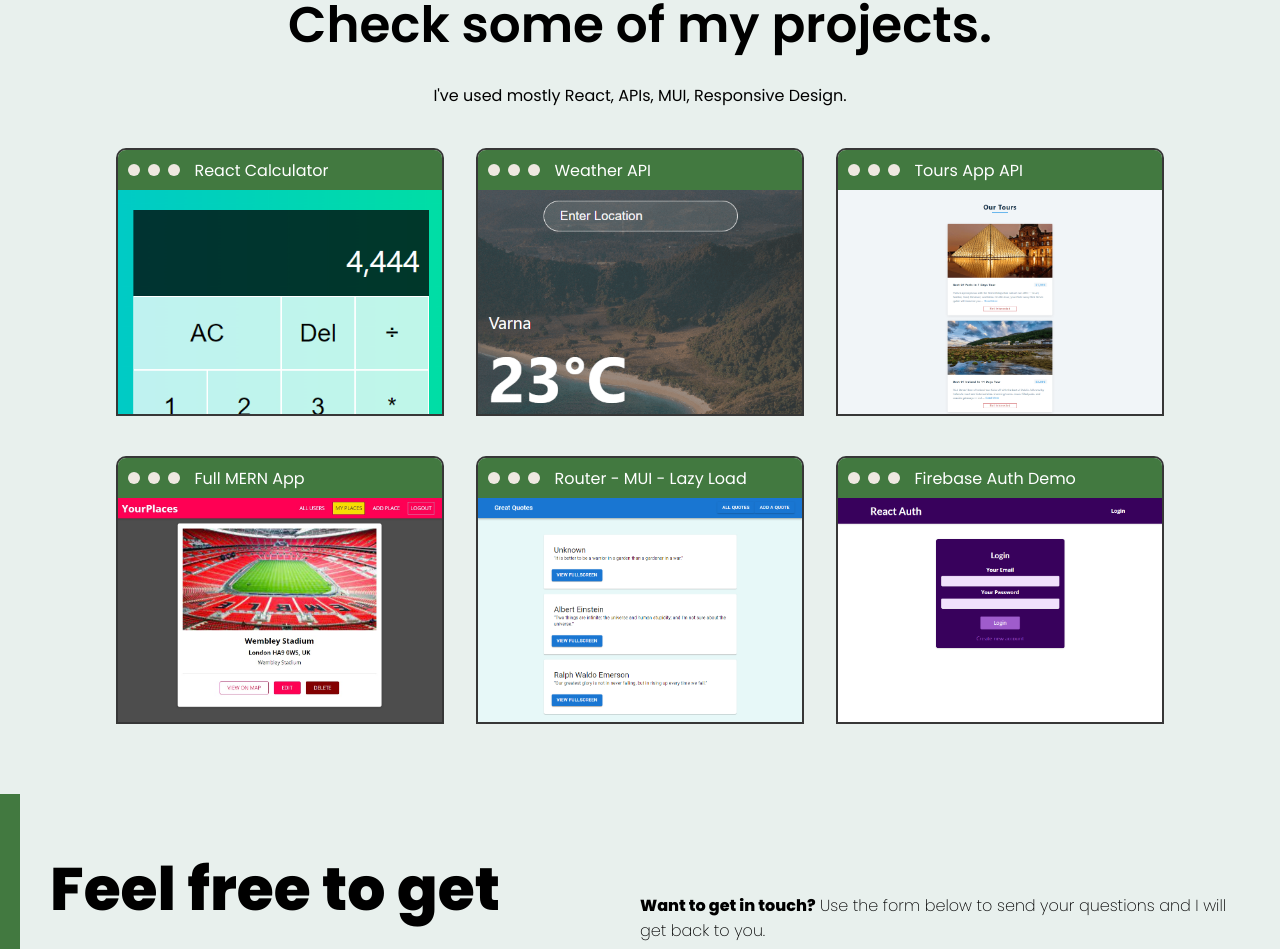
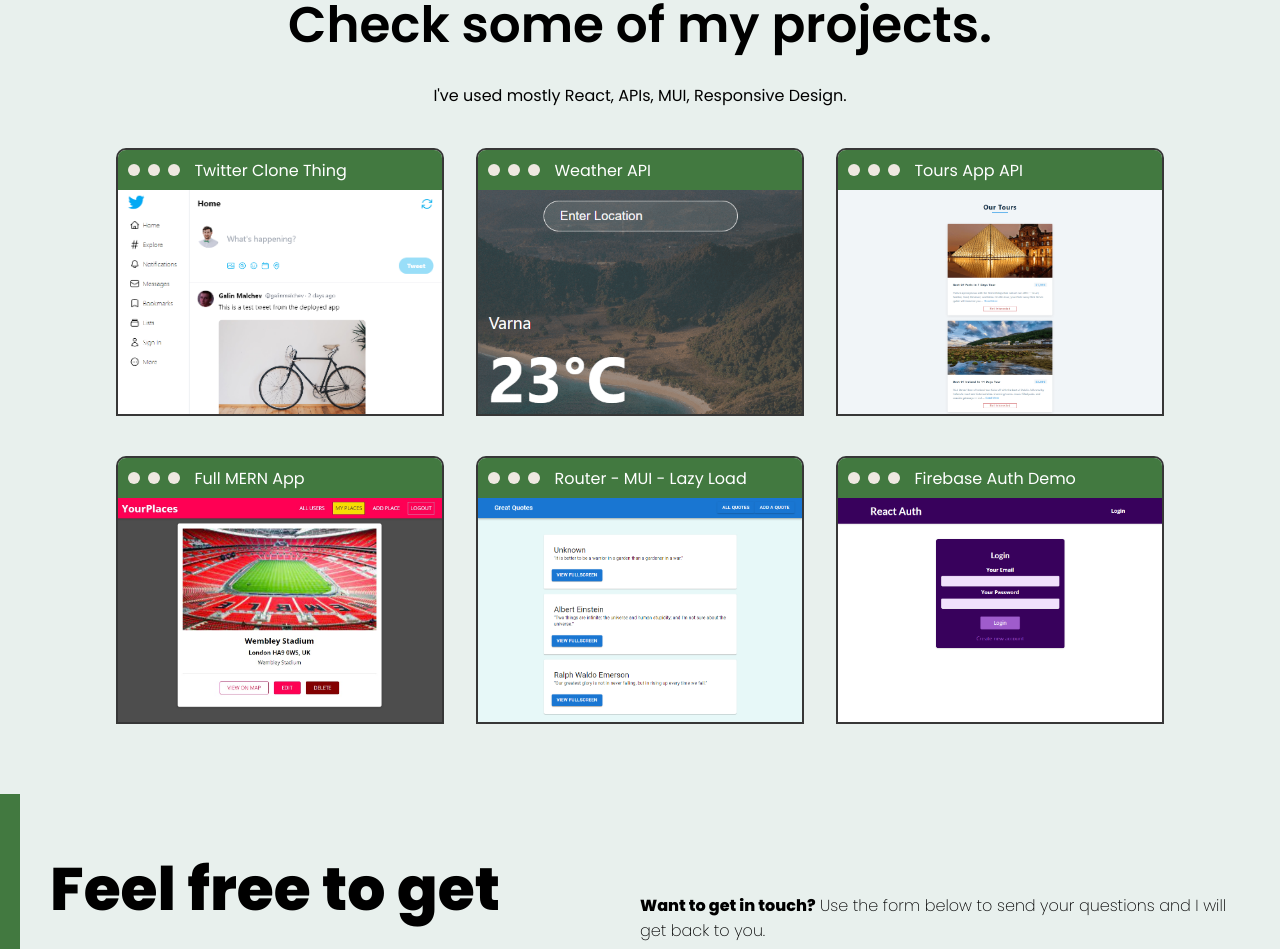
Before and after one commit to ahmiitahir/portfolio-deploy, a React (Create React App) app: page / in a window 1280 px wide. Shown: the part 1800-2749 px from the top of the page. Built offline with nearby package versions, Linux system fonts and the light colour scheme.

Commit message:
updated the projects with one new project

```diff
--- a/src/data.js
+++ b/src/data.js
@@ -1,4 +1,4 @@
-import calculator from "./images/calculator.png";
+import twitter from "./images/twitter.png";
 import weatherApp from "./images/weather-app.png";
 import toursApp from "./images/tours-app.png";
 import mernApp from "./images/MERN-app.jpg";
@@ -8,9 +8,9 @@ import authDemo from "./images/simple-firebase-auth-demo.png";
 export const products = [
   {
     id: 1,
-    img: calculator,
-    link: "https://react-calculator-alpha-khaki.vercel.app/",
-    desc: "React Calculator",
+    img: twitter,
+    link: "https://twitter-clone-thing.vercel.app/",
+    desc: "Twitter Clone Thing",
   },
   {
     id: 2,
```
Also changed, not shown: src/images/twitter.png (added).
